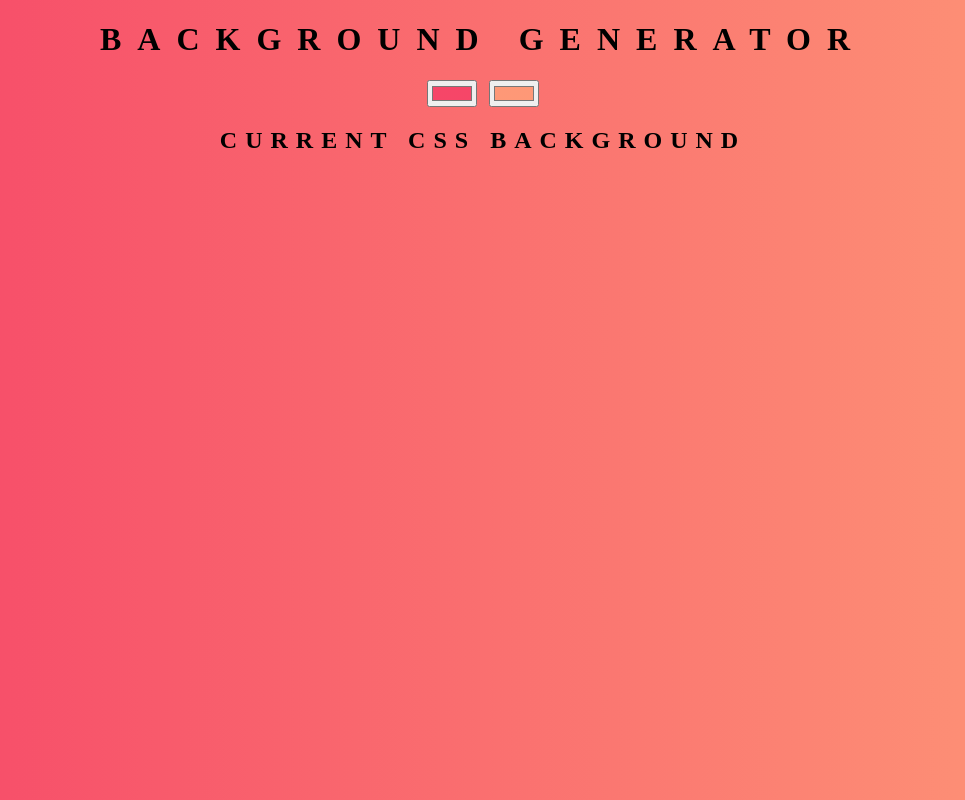
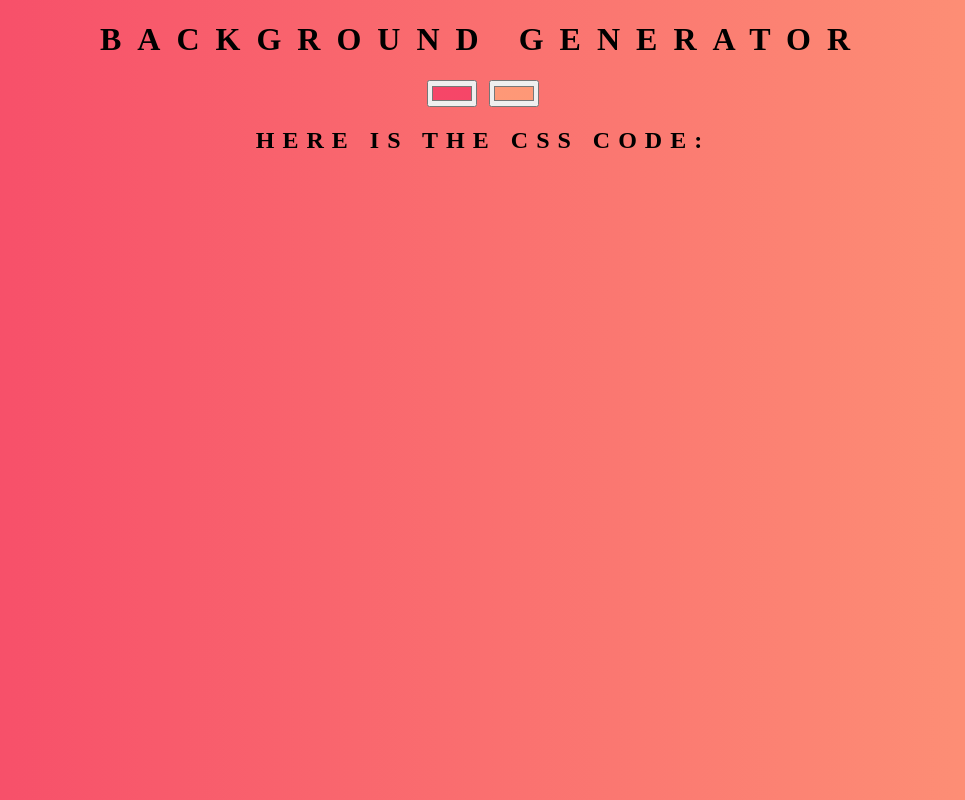
Before and after one commit to Spie1er/main, a plain HTML site: page index.html in a window 1280 px wide. Shown: the whole page, without its empty margins (157-1122 px from the left). Drawn offline with Linux system fonts and the light colour scheme.

Commit message:
Minor Changes

```diff
--- a/index.html
+++ b/index.html
@@ -4,7 +4,7 @@
     <meta charset="UTF-8">
     <meta name="viewport" content="width=device-width, initial-scale=1.0">
     <meta http-equiv="X-UA-Compatible" content="ie=edge">
-    <title>BG Generator</title>
+    <title>Background Generator</title>
     <link rel="stylesheet" href="style.css">
 </head>
 <body id="gradient">
@@ -14,7 +14,7 @@
     <input class="color1" type="color" name="color1" value="#F64668">
     <input class="color2" type="color" name="color2" value="#FE9877">
 
-    <h2>Current CSS Background</h2>
+    <h2>Here is the CSS code:</h2>
     <h3></h3>
 
 
```
